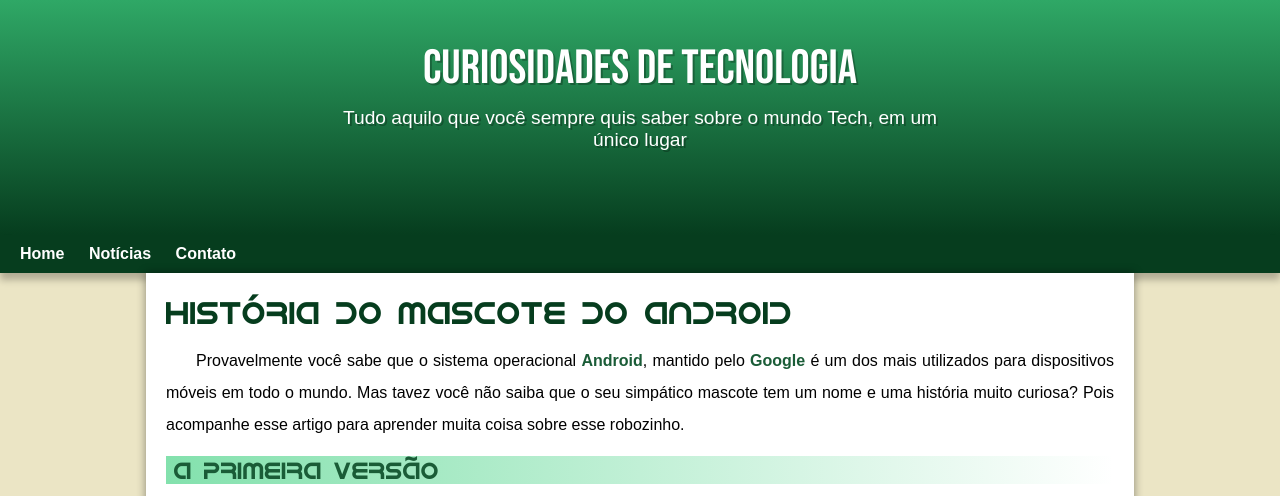
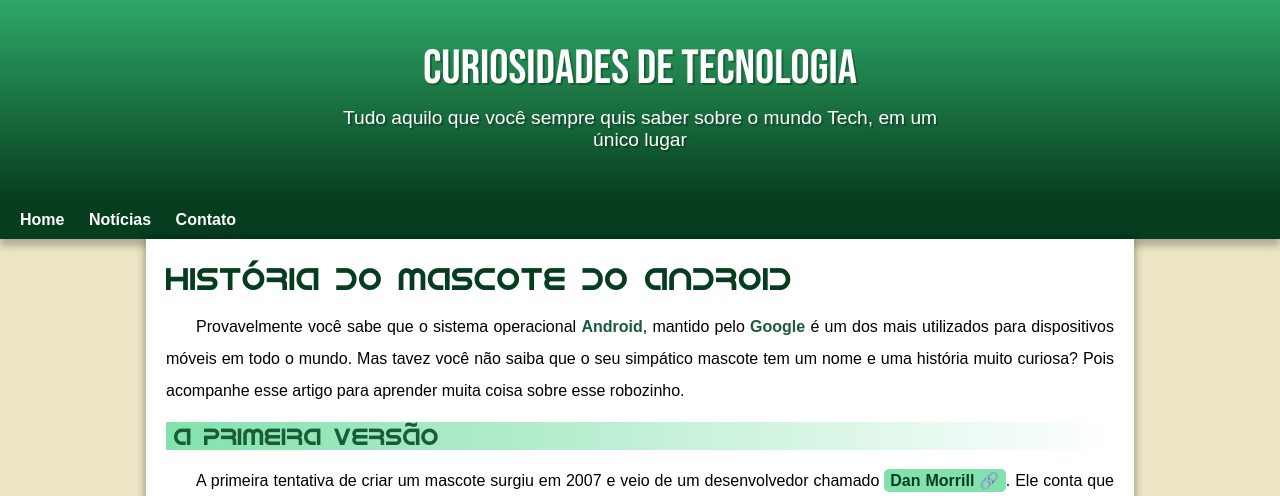
Before and after one commit to EnriqueMK/projeto-android, a plain HTML site: page index.html in a window 1280 px wide. Shown: the top 496 px of the page. Drawn offline with Linux system fonts and the light colour scheme.

Commit message:
problema de padding resolvido

```diff
--- a/estilo/style.css
+++ b/estilo/style.css
@@ -39,9 +39,9 @@ a.externo::after {
 
 header {
     background-image: linear-gradient(to bottom, var(--cor3), var(--cor5));
-    height: 195px;
+    min-height: 150px;
+    padding-top: 40px;
     text-align: center;
-    padding-top: 40px;
 
 }
 
@@ -60,8 +60,7 @@ header > p {
     font-size: 1.2em;
     color: white;
     max-width: 600px;
-    padding-left: 10px;
-    padding-right: 10px;
+    padding: 0px 10px 50px 10px;
     margin: auto;
     text-shadow: 2px 2px 0px rgba(0, 0, 0, 0.267);
 }
```
